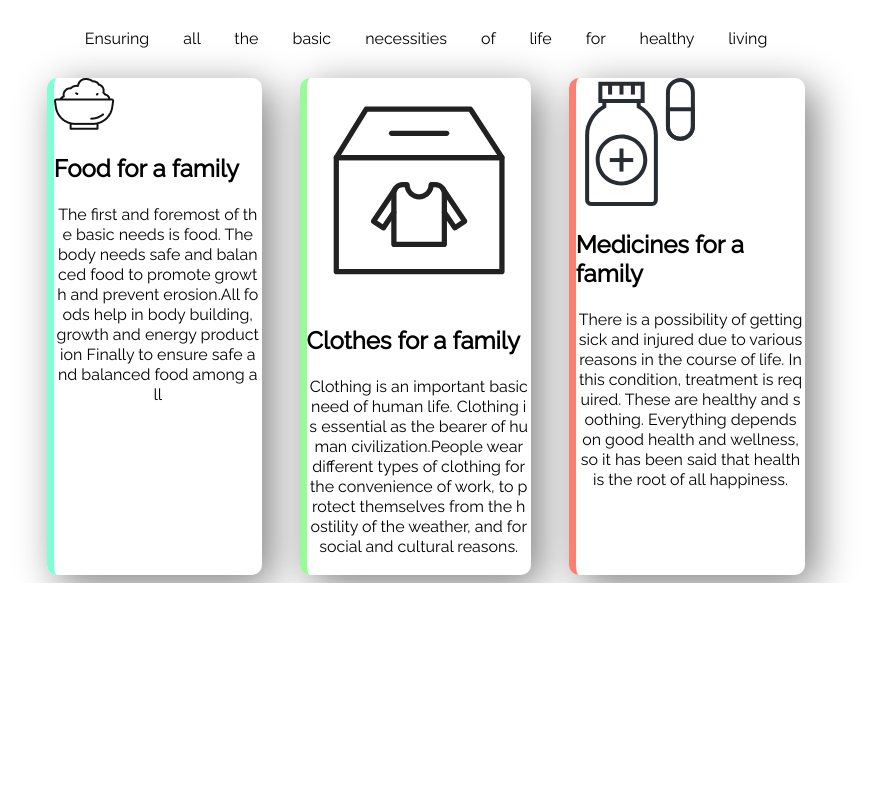
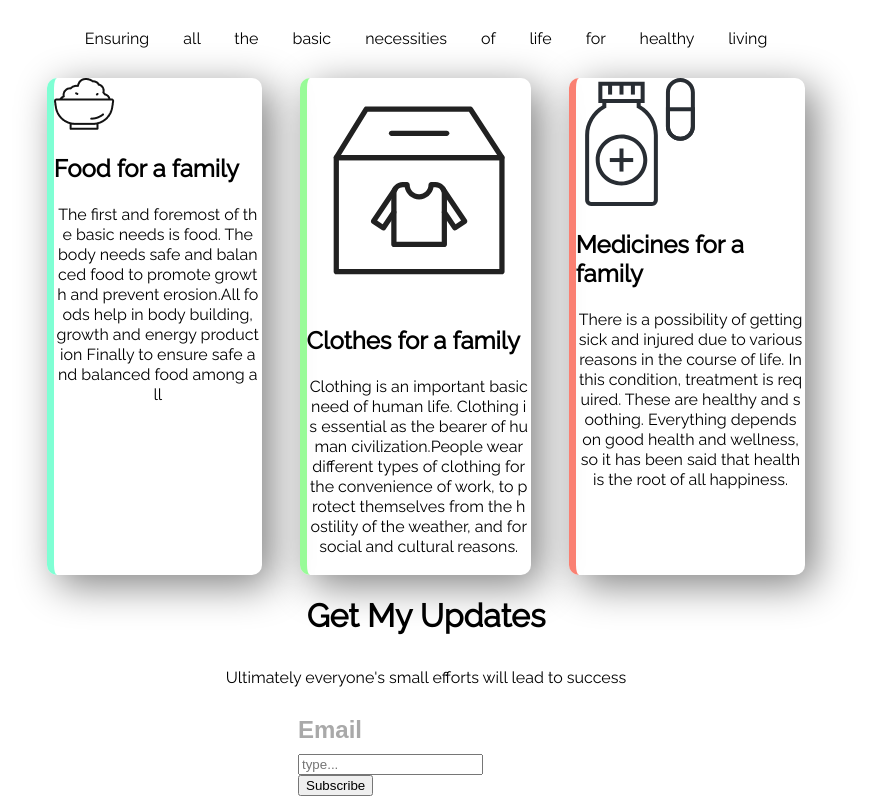
Before and after one commit to mahfuzahmed7/donate-today, a plain HTML site: page index.html in a window 1280 px wide. Shown: the part 1221-2017 px from the top of the page, without its empty margins (214-1085 px from the left). Before the commit the page ends 1804 px from the top, so only its background shows below. Drawn offline with Linux system fonts and the light colour scheme.

Commit message:
some file added

```diff
--- a/index.html
+++ b/index.html
@@ -89,7 +89,22 @@
             </div>
         </div>
 
+    </section class="last-part">
+    <div>
+        <div class="last-font">
+            <h1>Get My Updates</h1>
+            <p>Ultimately everyone's small efforts will lead to success</p>
+        </div>
+        <div class="box-tag">
+            <h2>Email</h2>
+            <form>
+                <input type="text" name="" placeholder="type...">
+                <input type="submit" name="" value="Subscribe">
+            </form>
+        </div>
 
+    </div>
+    <section>
 
     </section>
 
--- a/style.css
+++ b/style.css
@@ -90,6 +90,30 @@ p {
     border-left: 7px solid salmon;
 }
 
+.last-font {
+    text-align: center;
+}
+
+.box-tag {
+    margin: 0;
+    padding: 0;
+    font-family: sans-serif;
+    position: absolute;
+    left: 40%;
+    right: 40%;
+
+}
+
+
+h2 {
+    margin: 0 0 10px;
+    padding: 0;
+    color: darkgray;
+    font-size: 24px;
+}
+
+
+
 #amount-font {
     text-align: center;
     border-bottom: 3px dotted gray;
```
